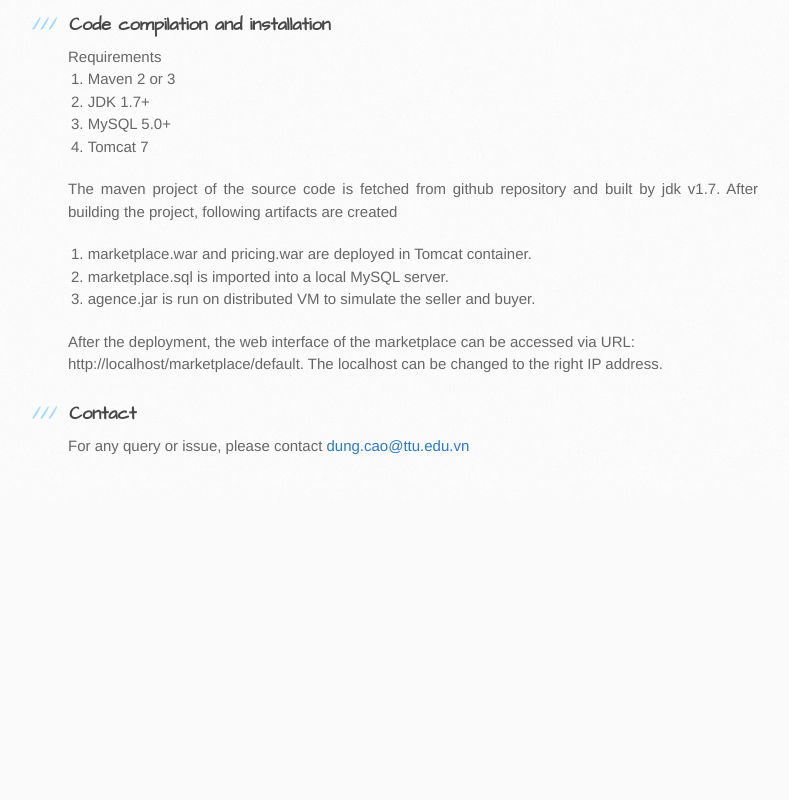
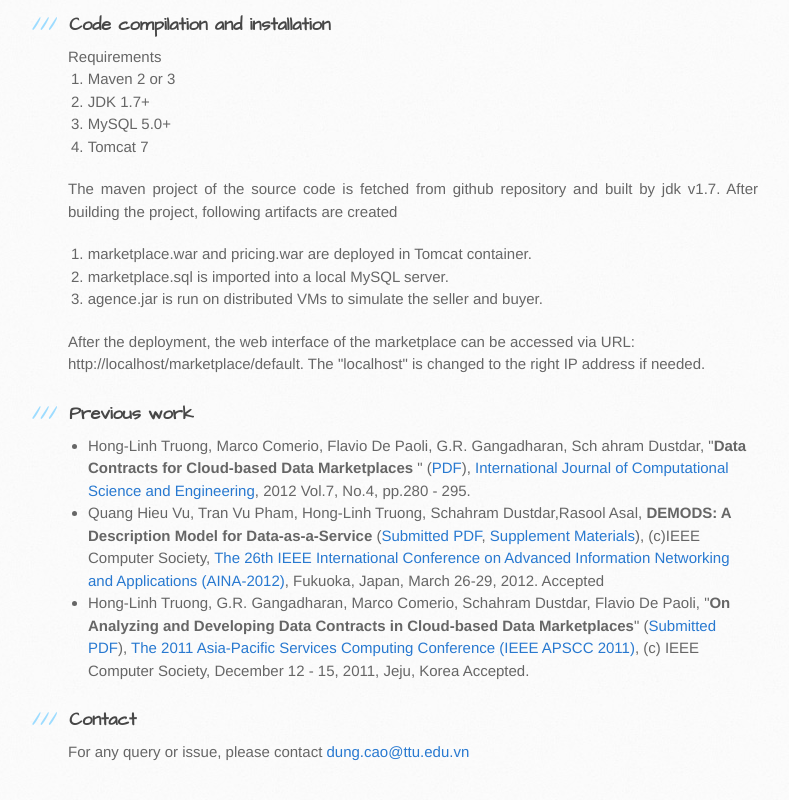
Before and after one commit to dungcao/marsa, a plain HTML site: page index.html in a window 1280 px wide. Shown: the part 2971-3771 px from the top of the page, without its empty margins (102-891 px from the left). Before the commit the page ends 3471 px from the top, so only its background shows below. Drawn offline with Linux system fonts and the light colour scheme.

Commit message:
update previous papers

```diff
--- a/index.html
+++ b/index.html
@@ -100,11 +100,44 @@ Requirements
 <ol>
   <li> marketplace.war and pricing.war are deployed in Tomcat container.
   <li> marketplace.sql is imported into a local MySQL server.
-  <li> agence.jar is run on distributed VM to simulate the seller and buyer.
+  <li> agence.jar is run on distributed VMs to simulate the seller and buyer.
 </ol>
 
-After the deployment, the web interface of the marketplace can be accessed via URL: http://localhost/marketplace/default. The localhost can be changed to the right IP address.
+After the deployment, the web interface of the marketplace can be accessed via URL: http://localhost/marketplace/default. The "localhost" is changed to the right IP address if needed.
 
+
+<h3>
+<a name="previous-work" class="anchor" href="#previous-work"><span class="octicon octicon-link"></span></a>Previous work</h3>
+
+ <ul>
+ <li> Hong-Linh Truong,  Marco Comerio, Flavio De Paoli, G.R. Gangadharan,  Sch
+ahram
+    Dustdar,   "<b>Data Contracts for Cloud-based Data Marketplaces </b>" (<a
+      href="http://www.infosys.tuwien.ac.at/staff/truong/publications/2012/truong-ijcse2012.pdf">PDF</a>), <a
+      href="http://www.inderscience.com/browse/index.php?journalCODE=ijcse">International Journal of Computational Science and Engineering</a>, 2012 Vol.7, No.4, pp.280 - 295.
+</li>
+
+  <li>
+Quang Hieu Vu, Tran Vu Pham, Hong-Linh Truong, Schahram Dustdar,Rasool Asal, <b>DEMODS: A Description Model
+for Data-as-a-Service</b> (<a
+      href="http://www.infosys.tuwien.ac.at/staff/truong/publications/2012/truong-aina2012-submitted.pdf">Submitted PDF</a>,  <a
+      href="http://www.infosys.tuwien.ac.at/prototype/SOD1/demods.html">Supplement Materials</a>), (c)IEEE Computer Society,  <a
+      href="http://www.aina-conference.org/2012/">The 26th IEEE International Conference on Advanced Information Networking and Applications (AINA-2012)</a>, Fukuoka, Japan, March 26-29,
+      2012. <i>Accepted</i>
+
+</li>
+<li>
+Hong-Linh Truong, G.R. Gangadharan,  Marco Comerio,  Schahram
+    Dustdar,  Flavio De Paoli, "<b>On Analyzing and Developing Data Contracts in Cloud-based Data Marketplaces</b>" (<a
+      href="http://www.infosys.tuwien.ac.at/staff/truong/publications/2011/truong-adcm2011-submitted.pdf">Submitted PDF</a>), <a
+      href="http://www.ftrai.org/apscc2011/">The 2011 Asia-Pacific
+      Services Computing Conference (IEEE APSCC 2011)</a>, (c) IEEE
+    Computer Society, December 12 - 15, 2011, Jeju, Korea <i>Accepted</i>.
+
+
+</li>
+
+</ul>
 
 <h3>
 <a name="support-or-contact" class="anchor" href="#support-or-contact"><span class="octicon octicon-link"></span></a>Contact</h3>
@@ -131,4 +164,4 @@ After the deployment, the web interface of the marketplace can be accessed via U
 
 
   </body>
-<s/html>
+</html>
--- a/stylesheets/stylesheet.css
+++ b/stylesheets/stylesheet.css
@@ -7,7 +7,7 @@ h1, h2, h3, h4, h5, h6, p, blockquote, pre,
 a, abbr, acronym, address, big, cite, code,
 del, dfn, em, img, ins, kbd, q, s, samp,
 small, strike, strong, sub, sup, tt, var,
-b, u, i, center,
+ u, i, center,
 dl, dt, dd, ol, ul, li,
 fieldset, form, label, legend,
 table, caption, tbody, tfoot, thead, tr, th, td,
@@ -327,7 +327,7 @@ blockquote {
 }
 
 ul {
-  list-style: disc inside;
+  list-style: disc outside;
   padding-left: 20px;
 }
 
```
